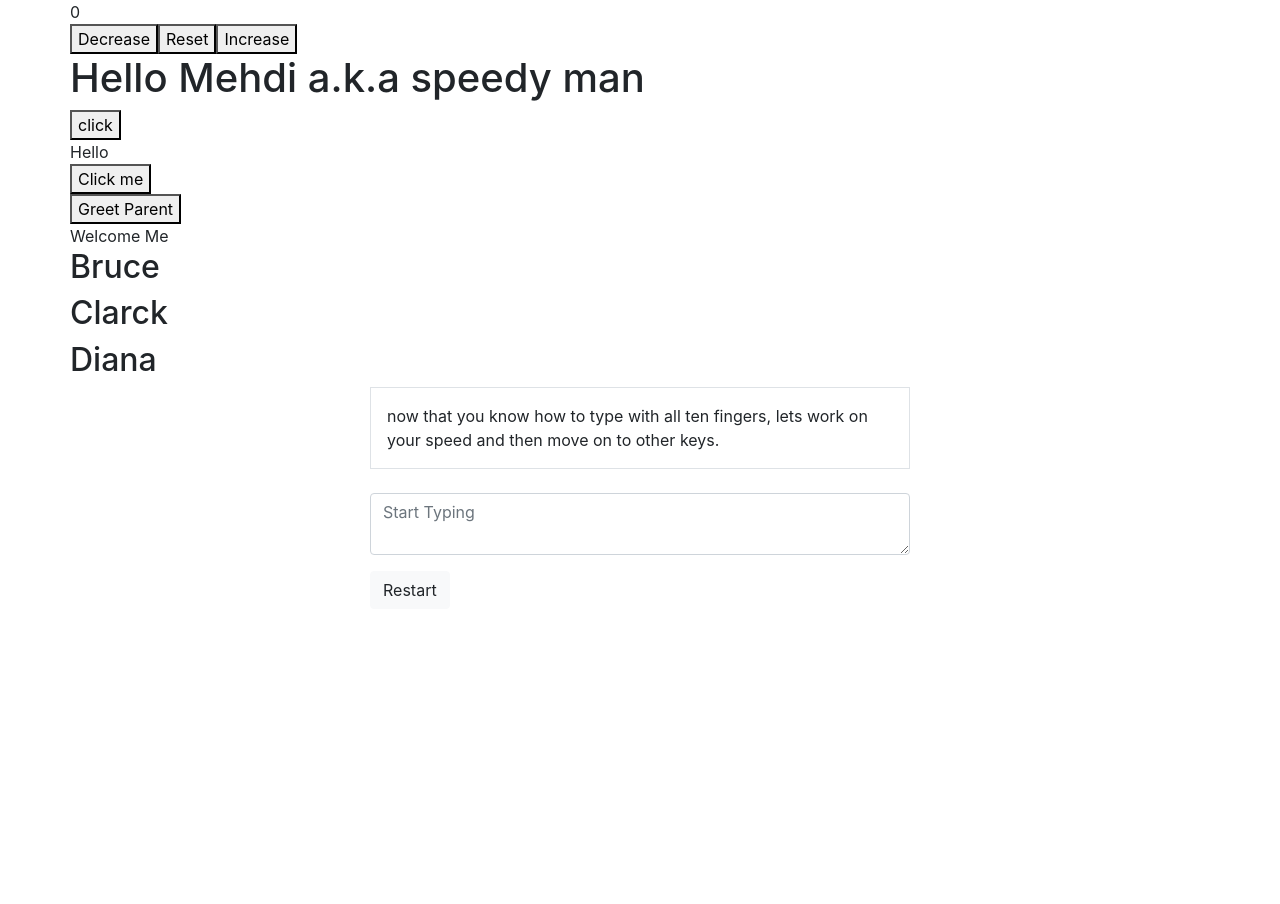
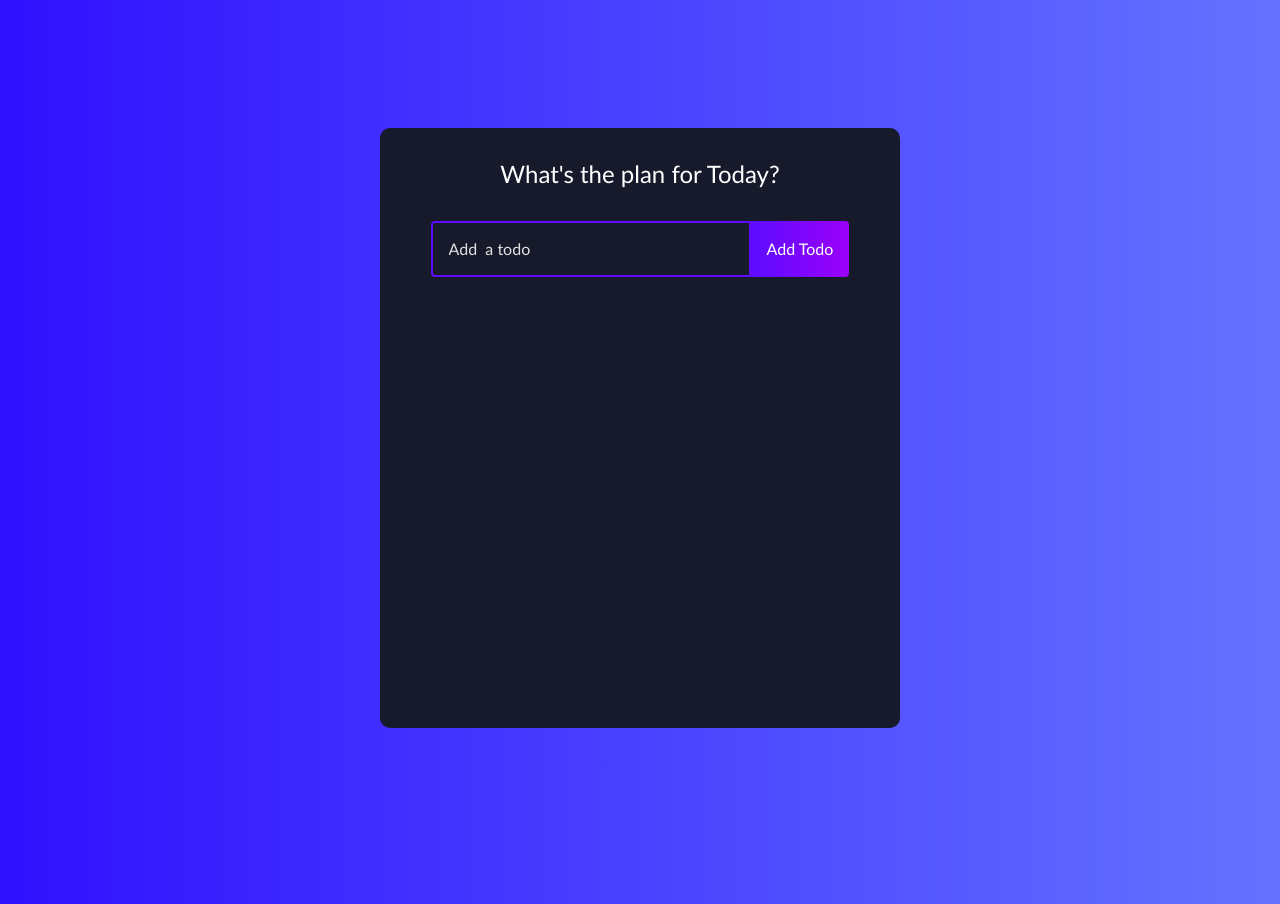
Before and after one commit to yogi721/react-tutorials, a React (Create React App) app: page / in a window 1280 px wide. Before the commit the page ends 800 px from the top, so only its background shows below. Built offline with nearby package versions, Linux system fonts and the light colour scheme.

Commit message:
todo app completed

```diff
--- a/package.json
+++ b/package.json
@@ -8,6 +8,7 @@
     "@testing-library/user-event": "^12.8.3",
     "react": "^17.0.2",
     "react-dom": "^17.0.2",
+    "react-icons": "^4.2.0",
     "react-scripts": "4.0.3",
     "web-vitals": "^1.1.1"
   },
--- a/src/App.js
+++ b/src/App.js
@@ -1,5 +1,6 @@
-import IndexTyping from './components/typing/IndexTyping';
-import IndexTutorial from './components/tutorial1/IndexTutorial';
+// import IndexTyping from './components/typing/IndexTyping';
+// import IndexTutorial from './components/tutorial1/IndexTutorial';
+import IndexTodo from './components/todo/IndexTodo';
 
 
 function App() {
@@ -7,8 +8,9 @@
   return (
     <div className="container mb-5 mb-5">
       <div className="row">
-        <IndexTutorial />
-        <IndexTyping />
+        {/* <IndexTutorial />
+        <IndexTyping /> */}
+        <IndexTodo />
       </div>
     </div>
   );
--- /dev/null
+++ b/src/components/todo/IndexTodo.js
@@ -0,0 +1,14 @@
+import React from 'react'
+// import TodoForm from './components/TodoForm'
+import TodoList from './components/TodoList'
+import './todo.css'
+
+function IndexTodo() {
+    return (
+        <div className="todo-app">
+            <TodoList />
+        </div>
+    )
+}
+
+export default IndexTodo
--- /dev/null
+++ b/src/components/todo/components/Todo.js
@@ -0,0 +1,48 @@
+import React, { useState } from 'react'
+import TodoForm from './TodoForm'
+import { RiCloseCircleLine } from 'react-icons/ri'
+import { TiEdit } from 'react-icons/ti'
+// import TodoList from './TodoList'
+
+const Todo = ({ todos, completeTodo, removeTodo, updateTodo }) => {
+
+    const [edit, setEdit] = useState({
+        id: null,
+        value: ''
+    })
+
+    const submitUpdate = value => {
+        updateTodo(edit.id, value)
+        setEdit({
+            id: null,
+            value: ''
+        })
+    }
+
+    if (edit.id) {
+        return <TodoForm edit={edit} onSubmit={submitUpdate} />
+    }
+
+    return todos.map((todo, index) => (
+        <div
+            className={todo.isComplete ? 'todo-row complete' : 'todo-row'}
+            key={index}
+        >
+            <div key={todo.id} onClick={() => completeTodo(todo.id)}>
+                {todo.text}
+            </div>
+            <div className="icons">
+                <RiCloseCircleLine
+                    onClick={() => removeTodo(todo.id)}
+                    className='delete-icon'
+                />
+                <TiEdit
+                    onClick={() => setEdit({ id: todo.id, value: todo.text })}
+                    className='edit-icon'
+                />
+            </div>
+        </div>
+    ))
+}
+
+export default Todo
--- /dev/null
+++ b/src/components/todo/components/TodoForm.js
@@ -0,0 +1,64 @@
+import React, { useState, useEffect, useRef } from 'react'
+
+function TodoForm(props) {
+    const [input, setInput] = useState(props.edit ? props.edit.value : '')
+
+    const inputRef = useRef(null)
+
+    useEffect(() => {
+        inputRef.current.focus()
+    })
+
+    const handleChange = (e) => {
+        setInput(e.target.value)
+    }
+
+    const handleSubmit = e => {
+        e.preventDefault();
+
+        props.onSubmit({
+            id: Math.floor(Math.random() * 10000),
+            text: input
+        })
+        setInput('')
+    }
+
+    return (
+        <div>
+            <form className="todo-form" onSubmit={handleSubmit} >
+                {props.edit ?
+                    (<>
+                        <input
+                            type="text"
+                            value={input}
+                            name="text"
+                            className="todo-input"
+                            onChange={handleChange}
+                            ref={inputRef}
+                        />
+                        <button className="todo-button edit">Update</button>
+                    </>)
+                    :
+                    (
+                        <>
+                            <input
+                                type="text"
+                                placeholder="Add  a todo"
+                                value={input}
+                                name="text"
+                                className="todo-input"
+                                onChange={handleChange}
+                                ref={inputRef}
+                            />
+                            <button className="todo-button">Add todo</button>
+                        </>
+                    )
+                }
+
+
+            </form>
+        </div>
+    )
+}
+
+export default TodoForm
--- /dev/null
+++ b/src/components/todo/components/TodoList.js
@@ -0,0 +1,56 @@
+import React, { useState } from 'react'
+import Todo from './Todo'
+import TodoForm from './TodoForm'
+
+function TodoList() {
+    const [todos, setTodos] = useState([])
+
+    const addTodo = todo => {
+        if (!todo.text || /^\s*$/.test(todo.text)) {
+            return
+        }
+
+        const newTodos = [todo, ...todos]
+
+        setTodos(newTodos)
+    }
+
+    const updateTodo = (todoId, newValue) => {
+        if (!newValue.text || /^\s*$/.test(newValue.text)) {
+            return
+        }
+
+        setTodos(prev => prev.map(item => (item.id === todoId ? newValue : item)))
+    }
+
+    const removeTodo = id => {
+        const removeArr = [...todos].filter(todo => todo.id !== id)
+        setTodos(removeArr)
+    }
+
+
+    const completeTodo = id => {
+        let updatedTodos = todos.map(todo => {
+            if (todo.id === id) {
+                todo.isComplete = !todo.isComplete
+            }
+            return todo
+        })
+        setTodos(updatedTodos)
+    }
+
+    return (
+        <div>
+            <h1>What's the plan for Today?</h1>
+            <TodoForm onSubmit={addTodo} />
+            <Todo
+                todos={todos}
+                completeTodo={completeTodo}
+                removeTodo={removeTodo}
+                updateTodo={updateTodo}
+            />
+        </div>
+    )
+}
+
+export default TodoList
--- /dev/null
+++ b/src/components/todo/todo.css
@@ -0,0 +1,147 @@
+* {
+  box-sizing: border-box;
+  margin: 0;
+  padding: 0;
+  font-family: 'Trebuchet MS', 'Lucida Sans Unicode', 'Lucida Grande',
+    'Lucida Sans', Arial, sans-serif;
+}
+
+body {
+  background: linear-gradient(
+    90deg,
+    rgba(48, 16, 255, 1) 0%,
+    rgba(100, 115, 255, 1) 100%
+  );
+}
+.todo-app {
+  display: flex;
+  flex-direction: column;
+  justify-content: start;
+  width: 520px;
+  min-height: 600px;
+  background: #161a2b;
+  text-align: center;
+  margin: 128px auto;
+  border-radius: 10px;
+  padding-bottom: 32px;
+}
+
+h1 {
+  margin: 32px 0;
+  color: #fff;
+  font-size: 24px;
+}
+
+.complete {
+  text-decoration: line-through;
+  opacity: 0.4;
+}
+
+.todo-form {
+  margin-bottom: 32px;
+}
+
+.todo-input {
+  padding: 14px 32px 14px 16px;
+  border-radius: 4px 0 0 4px;
+  border: 2px solid #5d0cff;
+  outline: none;
+  width: 320px;
+  background: transparent;
+  color: #fff;
+}
+
+.todo-input::placeholder {
+  color: #e2e2e2;
+}
+
+.todo-button {
+  padding: 16px;
+  border: none;
+  border-radius: 0 4px 4px 0;
+  cursor: pointer;
+  outline: none;
+  background: linear-gradient(
+    90deg,
+    rgba(93, 12, 255, 1) 0%,
+    rgba(155, 0, 250, 1) 100%
+  );
+  color: #fff;
+  text-transform: capitalize;
+}
+
+.todo-input.edit {
+  border: 2px solid #149fff;
+}
+
+.todo-button.edit {
+  background: linear-gradient(
+    90deg,
+    rgba(20, 159, 255, 1) 0%,
+    rgba(17, 122, 255, 1) 100%
+  );
+  padding: 16px 22px;
+}
+
+.todo-container {
+  display: flex;
+  flex-direction: row;
+  position: relative;
+}
+
+.todo-row {
+  display: flex;
+  justify-content: space-between;
+  align-items: center;
+  margin: 4px auto;
+  color: #fff;
+  background: linear-gradient(
+    90deg,
+    rgba(255, 118, 20, 1) 0%,
+    rgba(255, 84, 17, 1) 100%
+  );
+
+  padding: 16px;
+  border-radius: 5px;
+  width: 90%;
+}
+
+.todo-row:nth-child(4n + 1) {
+  background: linear-gradient(
+    90deg,
+    rgba(93, 12, 255, 1) 0%,
+    rgba(155, 0, 250, 1) 100%
+  );
+}
+
+.todo-row:nth-child(4n + 2) {
+  background: linear-gradient(
+    90deg,
+    rgba(255, 12, 241, 1) 0%,
+    rgba(250, 0, 135, 1) 100%
+  );
+}
+
+.todo-row:nth-child(4n + 3) {
+  background: linear-gradient(
+    90deg,
+    rgba(20, 159, 255, 1) 0%,
+    rgba(17, 122, 255, 1) 100%
+  );
+}
+
+.icons {
+  display: flex;
+  align-items: center;
+  font-size: 24px;
+  cursor: pointer;
+}
+
+.delete-icon {
+  margin-right: 5px;
+  color: #fff;
+}
+
+.edit-icon {
+  color: #fff;
+}
```
Also changed, not shown: 1 other file (tests, documents, lock files or other folders).
